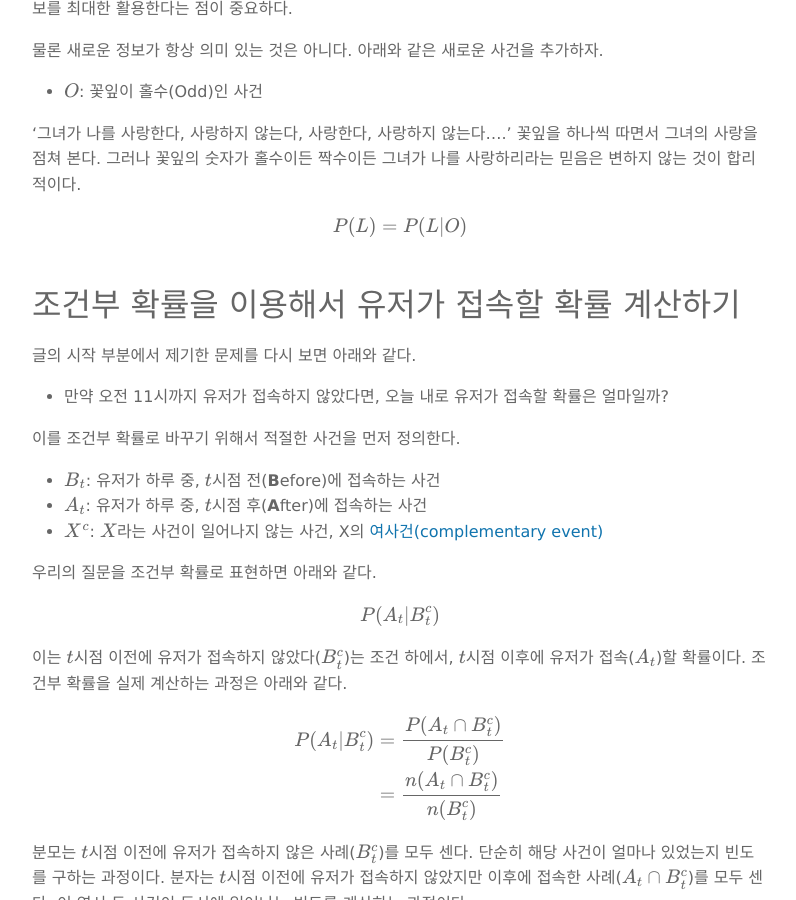
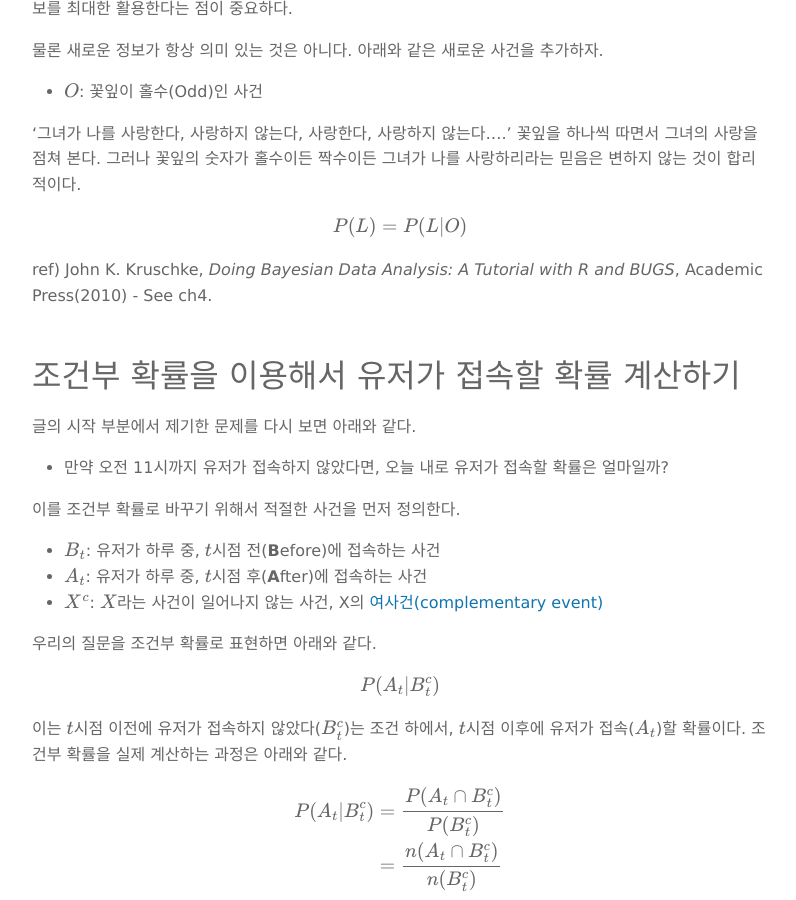
Before and after one commit to boxnwhiskr/boxnwhiskr.github.io, a Jekyll site: the page built from _posts/2015-03-06-calcuate_prob_of_access.markdown, in a window 1280 px wide and 900 px high, scrolled down 3010 px. Shown: the whole window, without its empty margins (240-1036 px from the left). Built offline with Jekyll 4.4.1, drawn with Linux system fonts in a browser that asks for light colours; nearby versions of some CDN libraries; some web fonts are replaced; formulas are drawn with MathJax 3.

Commit message:
Add reference

```diff
--- a/_posts/2015-03-06-calcuate_prob_of_access.markdown
+++ b/_posts/2015-03-06-calcuate_prob_of_access.markdown
@@ -107,6 +107,8 @@ $$P(L|S)=0.8$$
 그러나 꽃잎의 숫자가 홀수이든 짝수이든 그녀가 나를 사랑하리라는 믿음은 변하지 않는 것이 합리적이다.
 
 $$P(L) = P(L|O)$$
+
+ref) John K. Kruschke, _Doing Bayesian Data Analysis: A Tutorial with R and BUGS_, Academic Press(2010) - See ch4.
 
 # 조건부 확률을 이용해서 유저가 접속할 확률 계산하기
 
```
